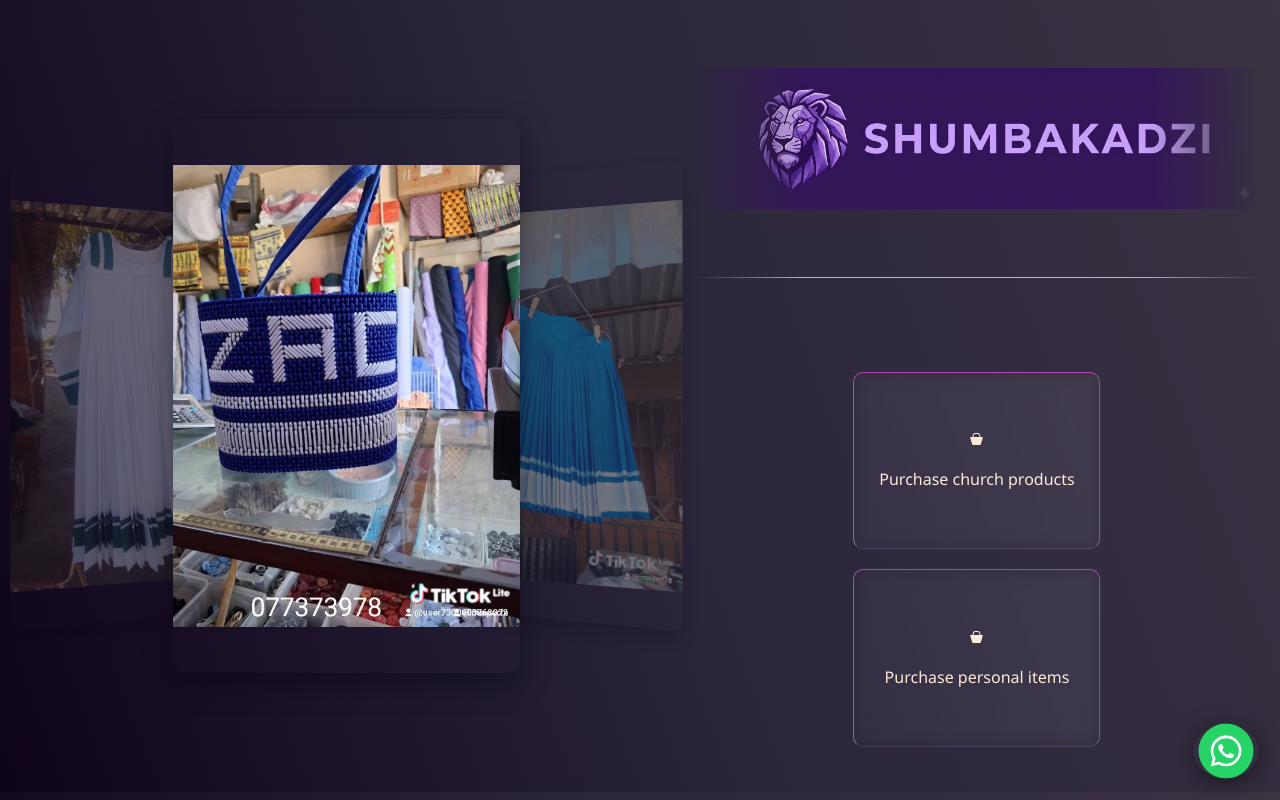
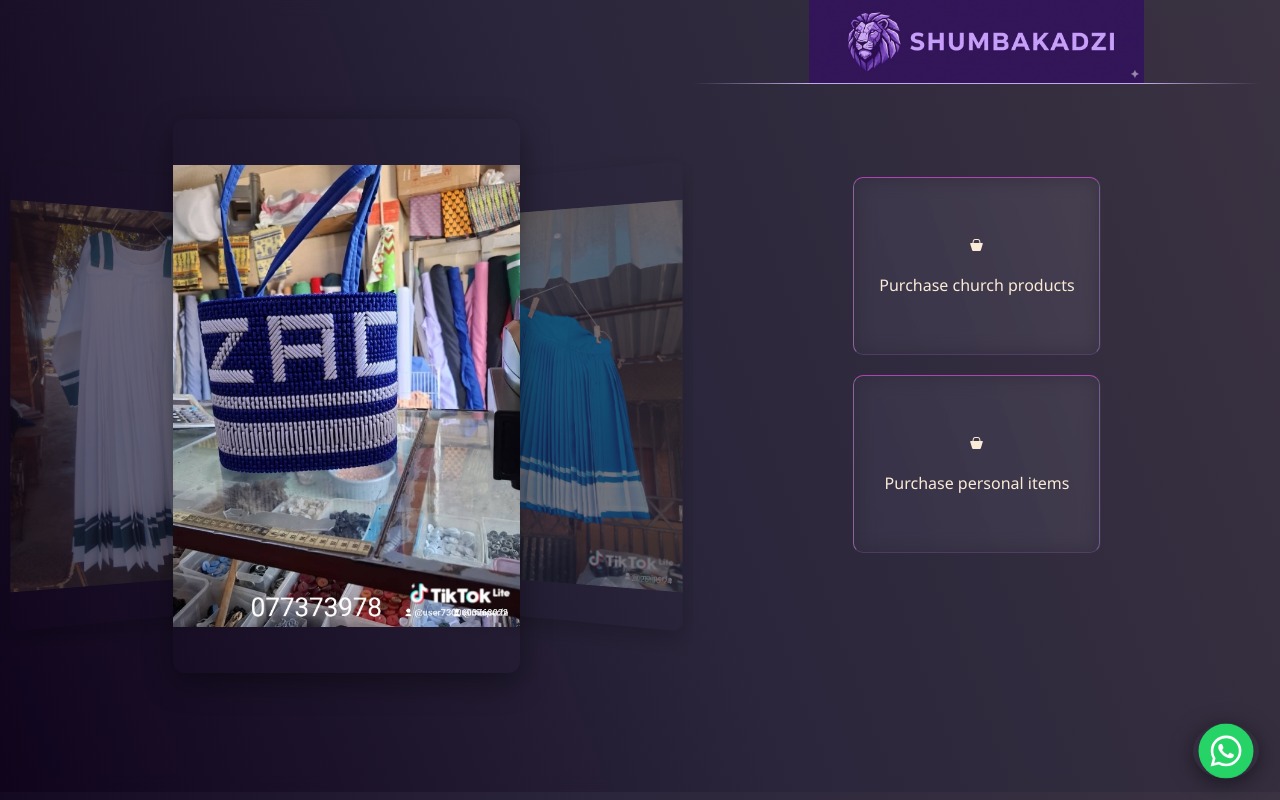
Before and after one commit to perfectsibanda/SHUMBAKADZI, a plain HTML site: page index.html in a window 1280 px wide. Shown: the top 800 px of the page. Drawn offline with Linux system fonts and the light colour scheme.

Commit message:
edited some moreeeeeee

```diff
--- a/style.css
+++ b/style.css
@@ -34,13 +34,12 @@ body {
 }
 
 #wallpapertab,
-#page1 {
-     overflow: visible !important;
-}
+#page1 {}
 
 @media (max-width: 768px) {
      #cardStack {
           width: 90%;
+          height: 200px;
           /* Take up more space on mobile */
      }
 }
@@ -100,7 +99,7 @@ body {
      mask-composite: intersect;
 
      animation: float 2s alternate 3s infinite;
-     height: 50%;
+     height: 15%;
      width: 100%;
      object-fit: contain;
      border-bottom: 0.5px solid rgb(192, 170, 232);
```
